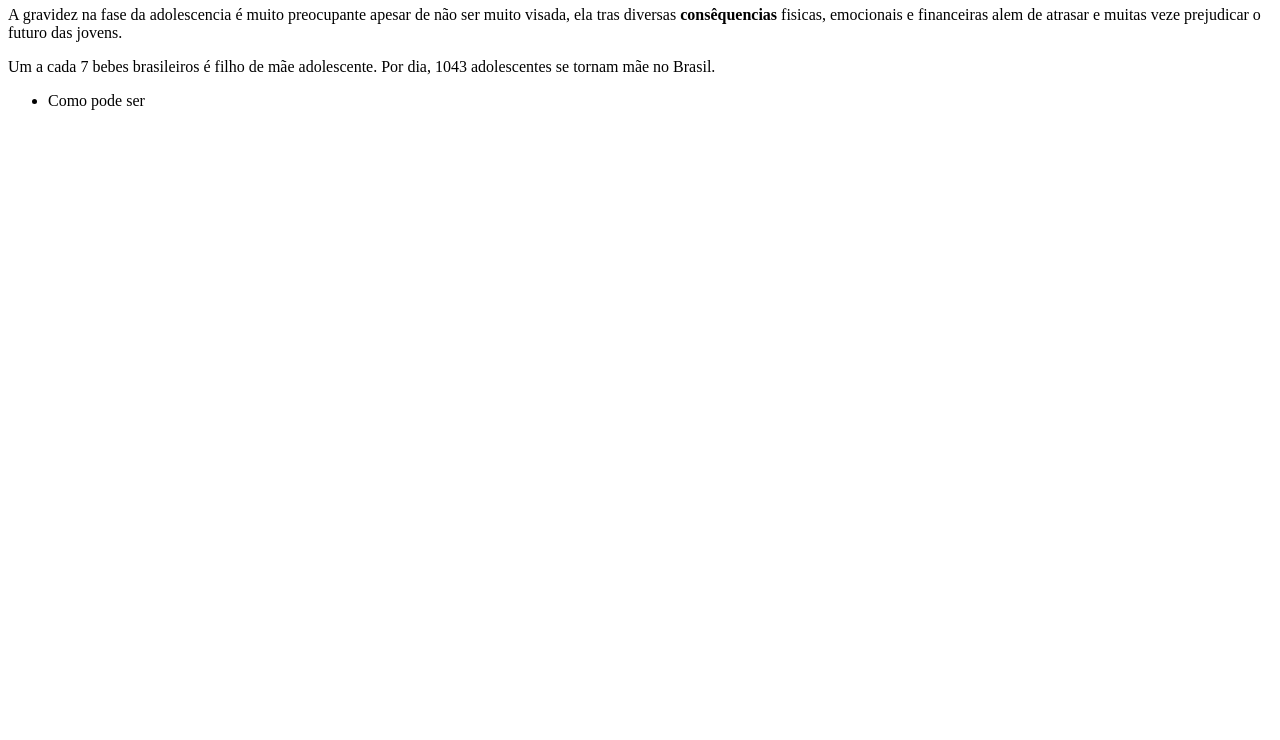
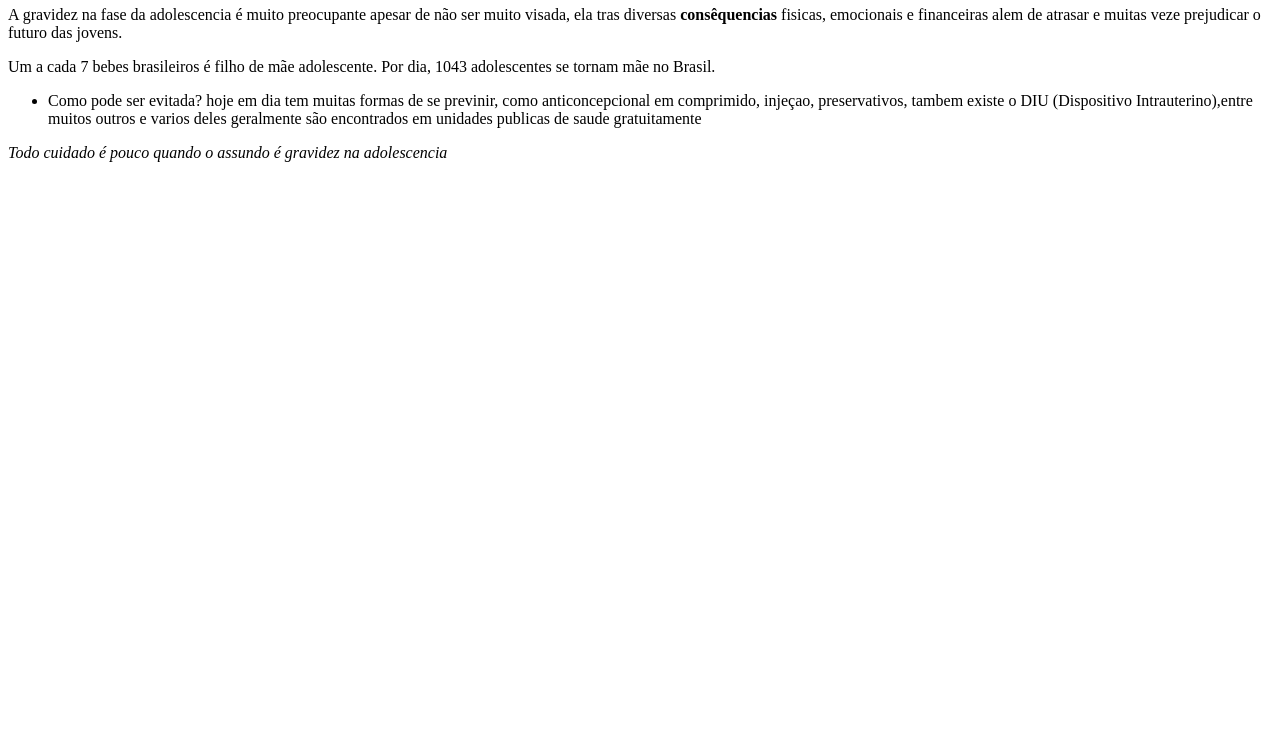
Before and after one commit to hisahisa1/pensamento1E2023, a plain HTML site: page index.html in a window 1280 px wide. Shown: the part 60-800 px from the top of the page. Drawn offline with Linux system fonts and the light colour scheme.

Commit message:
texto fim

```diff
--- a/index.html
+++ b/index.html
@@ -3,5 +3,10 @@
 emocionais e financeiras alem de atrasar e muitas veze prejudicar o futuro das jovens.</p>
 <p>Um a cada 7 bebes brasileiros é filho de mãe adolescente. Por dia, 1043 adolescentes se tornam mãe no Brasil.</p>
  <ul>
-    <li>Como pode ser</li>
+    <li>Como pode ser evitada?
+    hoje em dia tem muitas formas de se previnir, como anticoncepcional em comprimido, injeçao, preservativos, tambem existe o DIU
+    (Dispositivo Intrauterino),entre muitos outros e varios deles geralmente são encontrados em unidades publicas de saude gratuitamente
+    </li>
+
  </ul>
+                        <em>Todo cuidado é pouco quando o assundo é gravidez na adolescencia</em>
```
